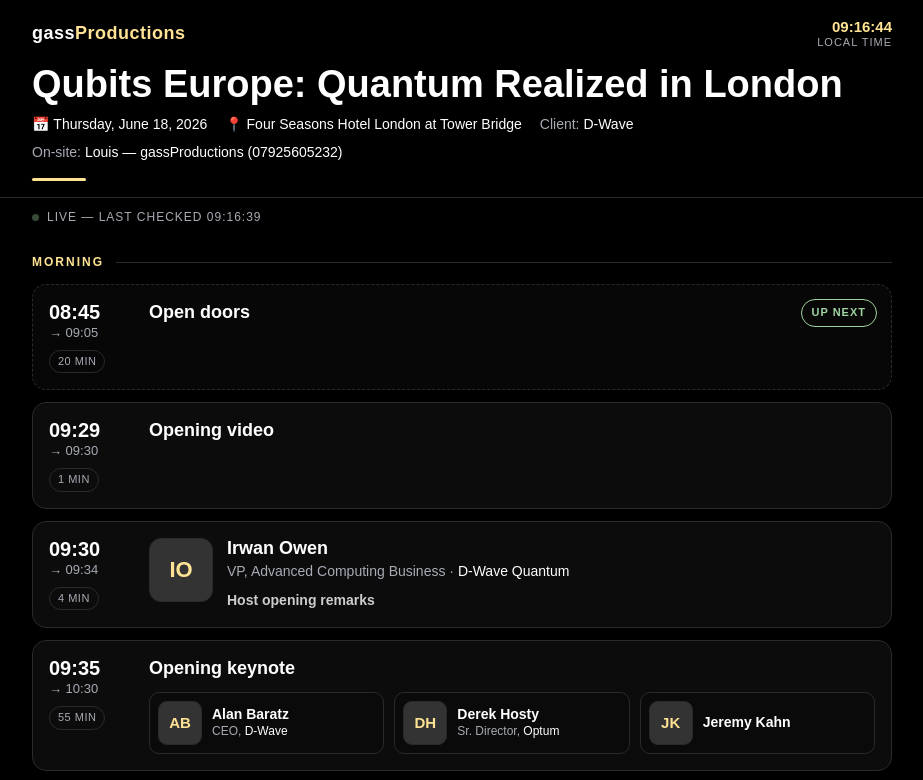
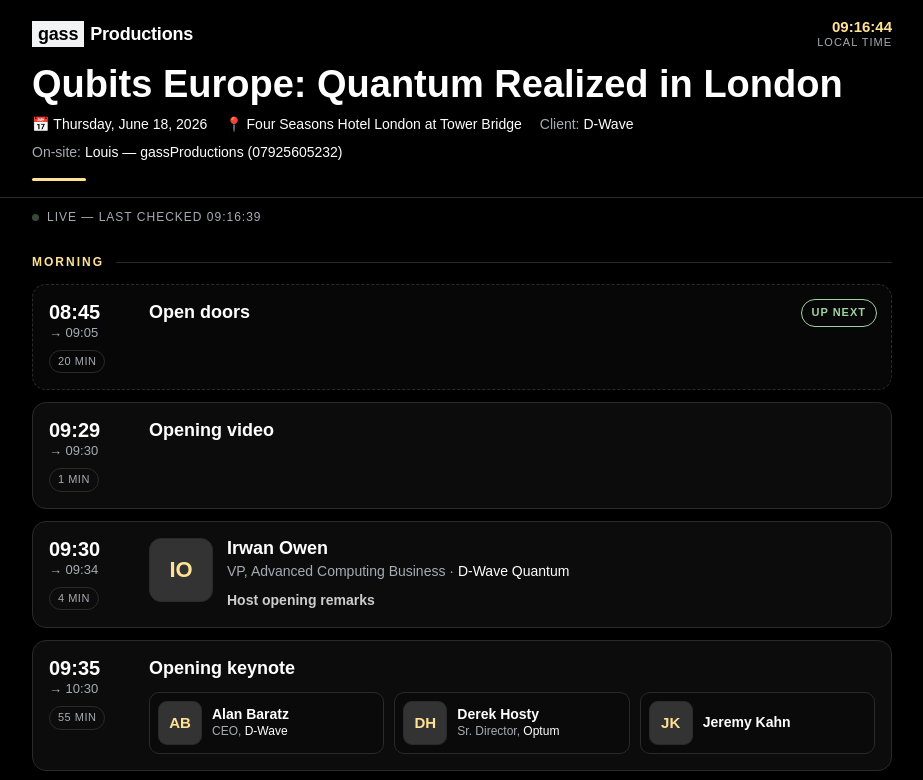
Before and after one commit to louismxrtin/agenda, a plain HTML site: page qubits-eu-ldn-7h2k/index.html in a window 1280 px wide. Shown: the top 780 px of the page, without its empty margins (178-1101 px from the left). Drawn offline with Linux system fonts and the light colour scheme.

Commit message:
Add files via upload

```diff
--- a/qubits-eu-ldn-7h2k/index.html
+++ b/qubits-eu-ldn-7h2k/index.html
@@ -20,7 +20,7 @@
   .head-inner{max-width:900px;margin:0 auto;padding:18px 20px 16px}
   .brandrow{display:flex;align-items:center;justify-content:space-between;gap:12px}
   .wordmark{font-weight:700;font-size:18px;letter-spacing:.5px}
-  .wordmark span{color:var(--gold)}
+  .wordmark{display:inline-flex;align-items:stretch;line-height:1;letter-spacing:-.2px}.wordmark .lg-a{background:#F2F3F5;color:#000;padding:4px 6px}.wordmark .lg-b{color:#fff;padding:4px 5px 4px 6px}
   .clock{font-variant-numeric:tabular-nums;font-weight:600;font-size:15px;color:var(--gold);text-align:right;line-height:1.2}
   .clock small{display:block;color:var(--muted);font-weight:400;font-size:11px;text-transform:uppercase;letter-spacing:1px}
   h1{font-size:clamp(22px,4.6vw,38px);font-weight:700;line-height:1.15;margin-top:14px}
@@ -88,7 +88,7 @@
   <header>
     <div class="head-inner">
       <div class="brandrow">
-        <div class="wordmark">gass<span>Productions</span></div>
+        <div class="wordmark"><span class="lg-a">gass</span><span class="lg-b">Productions</span></div>
         <div class="clock"><span id="clock">--:--</span><small id="clockdate">Local time</small></div>
       </div>
       <h1 id="event-title">Loading…</h1>
```
